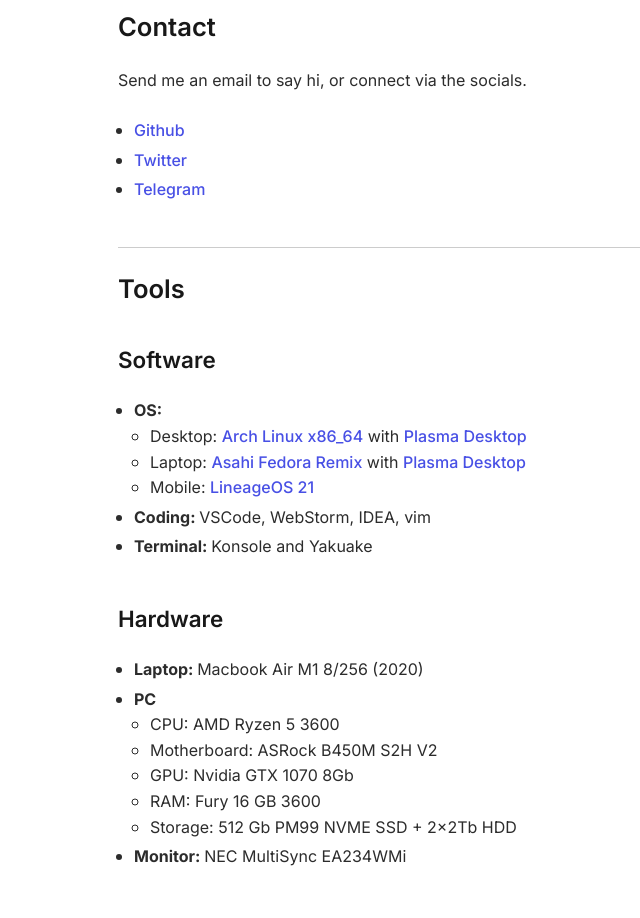
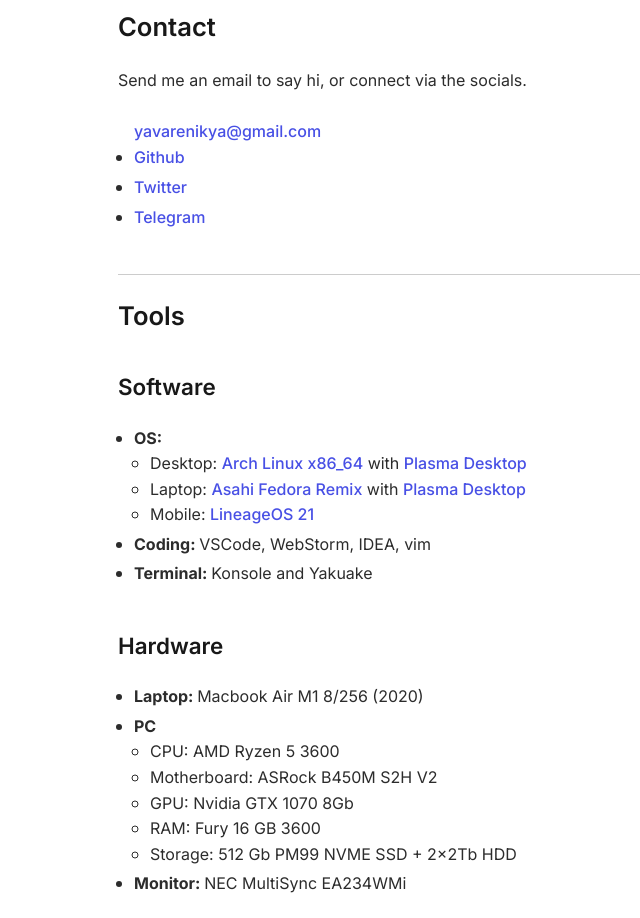
Before and after one commit to kotleni/kotleni.github.io, a React (Vite) app: page /me in a window 1280 px wide. Shown: the part 1280-2198 px from the top of the page, without its empty margins (234-874 px from the left). Built offline with nearby package versions, Linux system fonts and the light colour scheme.

Commit message:
feat: add email to about page

```diff
--- a/src/routes/App/AboutPage/index.tsx
+++ b/src/routes/App/AboutPage/index.tsx
@@ -27,6 +27,8 @@
             <h2>Contact</h2>
             <p>Send me an email to say hi, or connect via the socials.</p>
             <ul>
+                <a href="mailto:yavarenikya@gmail.com" target="_blank"
+                   rel="noopener noreferrer">yavarenikya@gmail.com</a>
                 {SOCIAL_LINKS.map((social) => (
                     <li><a href={social.url}>{social.title}</a></li>
                 ))}
```
